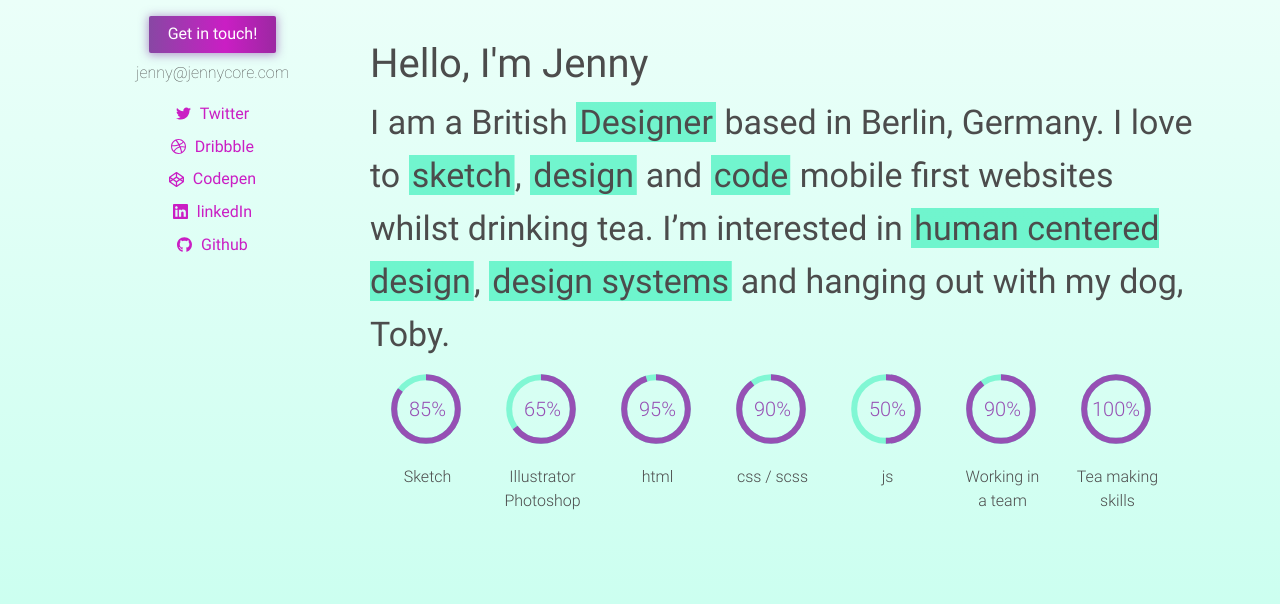
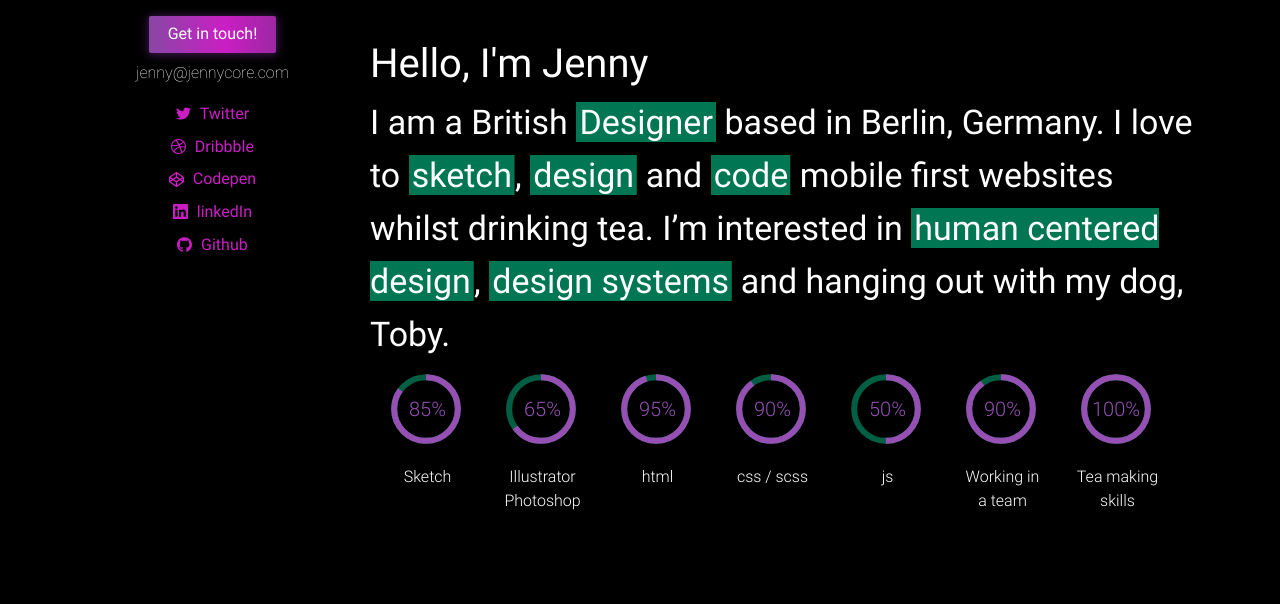
Before and after one commit to jennycoreholt/jennycoreholt.github.io, a plain HTML site: page index.html in a window 1280 px wide. Drawn offline with nearby package versions, Linux system fonts and the light colour scheme; files that its build step writes are made by us from their sources.

Commit message:
body background and font colour updated

```diff
--- a/assets/stylesheets/variables.scss
+++ b/assets/stylesheets/variables.scss
@@ -1,6 +1,7 @@
 //******* colours *********//
 $light-green: #ebfff9;
 $dark-grey: #4C4C4C;
+$black: #000000;
 $purple: #B686CB;
 $white: #fff;
 $link-color: #CA1EC4;
@@ -8,19 +9,8 @@ $link-color: #CA1EC4;
 //********* global styling *********//
 html,
 body {
-  -webkit-background-size: cover;
-  -moz-background-size: cover;
-  -o-background-size: cover;
-  background-size: cover;
-  background: $light-green;
-  background-repeat:no-repeat;
-  background: -webkit-linear-gradient(to top, rgba(darken($light-green, 8%), 1), $light-green) fixed;
-  background: -moz-linear-gradient(to top, rgba(darken($light-green, 8%), 1), $light-green) fixed;
-  background: -ms-linear-gradient(to top, rgba(darken($light-green, 8%), 1), $light-green) fixed;
-  background: -o-linear-gradient(to top, rgba(darken($light-green, 8%), 1), $light-green) fixed;
-  background: linear-gradient(to top, rgba(darken($light-green, 8%), 1), $light-green) fixed;
-  background-image: linear-gradient(to top, rgba(darken($light-green, 8%), 1), $light-green) fixed;
-  color: $dark-grey;
+  background: $black;
+  color: $white;
 }
 
 // buttons //
```
